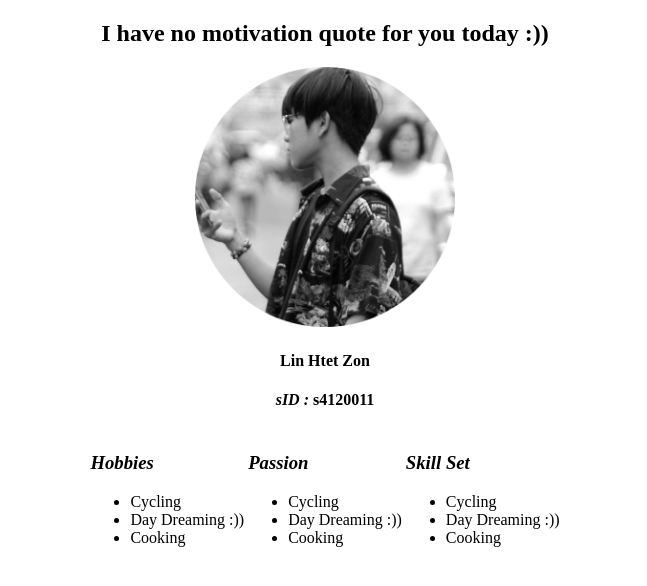
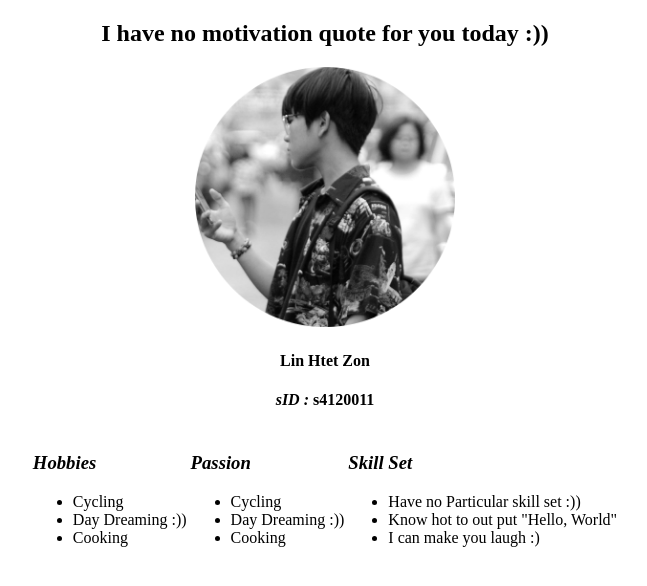
Before and after one commit to Zon-rmit/Zon-rmit.github.io, a plain HTML site: page index.html in a window 1280 px wide. Shown: the whole page, without its empty margins (315-962 px from the left). Drawn offline with Linux system fonts and the light colour scheme.

Commit message:
second changes

```diff
--- a/index.html
+++ b/index.html
@@ -42,9 +42,9 @@
 <td>
   <h3><em>Skill Set</em></h3>
   <ul>
-    <li>Cycling</li>
-    <li>Day Dreaming :))</li>
-    <li>Cooking</li>
+    <li>Have no Particular skill set :))</li>
+    <li>Know hot to out put "Hello, World"</li>
+    <li>I can make you laugh :)</li>
   </ul>
   </td>
 
```
